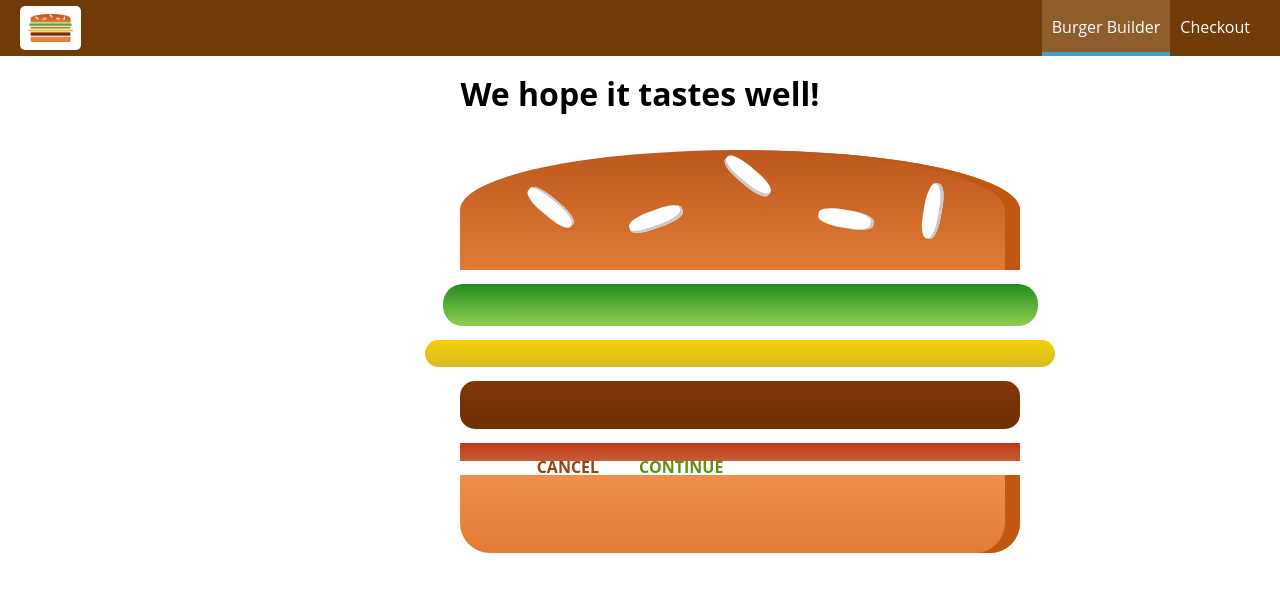
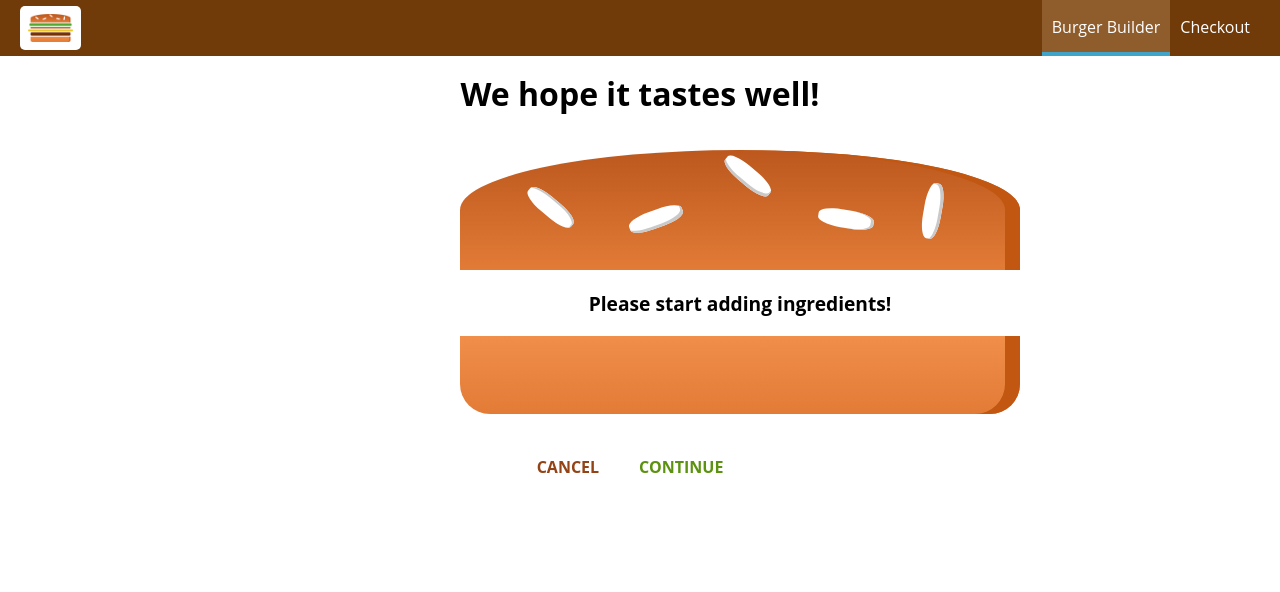
Before and after one commit to kishangit/burg_builder, a React app: page /checkout in a window 1280 px wide. Shown: the top 592 px of the page. Built offline with nearby package versions, Linux system fonts and the light colour scheme; the HTML template or start-up script is replaced by a standard one.

Commit message:
223,224,225

```diff
--- a/src/components/Order/CheckoutSummary/CheckoutSummary.js
+++ b/src/components/Order/CheckoutSummary/CheckoutSummary.js
@@ -12,10 +12,10 @@
             </div>
             <Button
                 btnType="Danger"
-                clicked >CANCEL</Button>
+                clicked={props.checkoutCancelled} >CANCEL</Button>
             <Button
                 btnType="Success"
-                clicked>CONTINUE</Button>
+                clicked={props.checkoutContinued} >CONTINUE</Button>
         </div>
     )
 }
--- a/src/containers/BurgerBuilder/BurgerBuilder.js
+++ b/src/containers/BurgerBuilder/BurgerBuilder.js
@@ -93,28 +93,37 @@
 
     purchaseContinueHandler = () => {
         // alert('You continue!');
-        this.setState({loading: true});
-        const order = {
-            ingredients: this.state.ingredients,
-            price: this.state.totalPrice,
-            customer: {
-                name: 'Kishan',
-                address: {
-                    street: 'Test',
-                    zipcode: '343434',
-                    country: 'India'
-                },
-                email: 'test@gmail.com'
-            },
-            deliveryMethod: 'fastest'
+        // this.setState({loading: true});
+        // const order = {
+        //     ingredients: this.state.ingredients,
+        //     price: this.state.totalPrice,
+        //     customer: {
+        //         name: 'Kishan',
+        //         address: {
+        //             street: 'Test',
+        //             zipcode: '343434',
+        //             country: 'India'
+        //         },
+        //         email: 'test@gmail.com'
+        //     },
+        //     deliveryMethod: 'fastest'
+        // }
+        // axios.post('/orders.json', order)
+        //         .then(response => {
+        //             this.setState({loading: false, purchasing: false});
+        //         })
+        //         .catch(error => {
+        //             this.setState({loading: true, purchasing: false});
+        //         });
+        const queryParams = [];
+        for ( let i in this.state.ingredients ) {
+            queryParams.push(encodeURIComponent(i) + '=' + encodeURIComponent(this.state.ingredients[i]));
         }
-        axios.post('/orders.json', order)
-                .then(response => {
-                    this.setState({loading: false, purchasing: false});
-                })
-                .catch(error => {
-                    this.setState({loading: true, purchasing: false});
-                });
+        const queryString = queryParams.join('&');
+        this.props.history.push({
+            pathname: '/checkout',
+            search: '?' + queryString
+        });
     }
 
     render() {
--- a/src/containers/Checkout/Checkout.js
+++ b/src/containers/Checkout/Checkout.js
@@ -11,10 +11,31 @@
         }
     }
 
+    componentDidMount () {
+        const query = new URLSearchParams(this.props.location.search);
+        const ingredients = [];
+        for (let param of query.entries()) {
+            // ['salad', 1]
+            ingredients[param[0]] = +param[1];
+        }
+        this.setState({ingredients: ingredients});
+    }
+
+    checkoutCancelledHandler = () => {
+        this.props.history.goBack();
+    }
+
+    checkoutContinuedHandler = () => {
+        this.props.history.replace('/checkout/contact-data');
+    }
+
     render () {
         return (
             <div>
-                <CheckoutSummary ingredients={this.state.ingredients} />
+                <CheckoutSummary
+                    ingredients={this.state.ingredients}
+                    checkoutCancelled={this.checkoutCancelledHandler}
+                    checkoutContinued={this.checkoutContinuedHandler} />
             </div>
         )
     }
```
